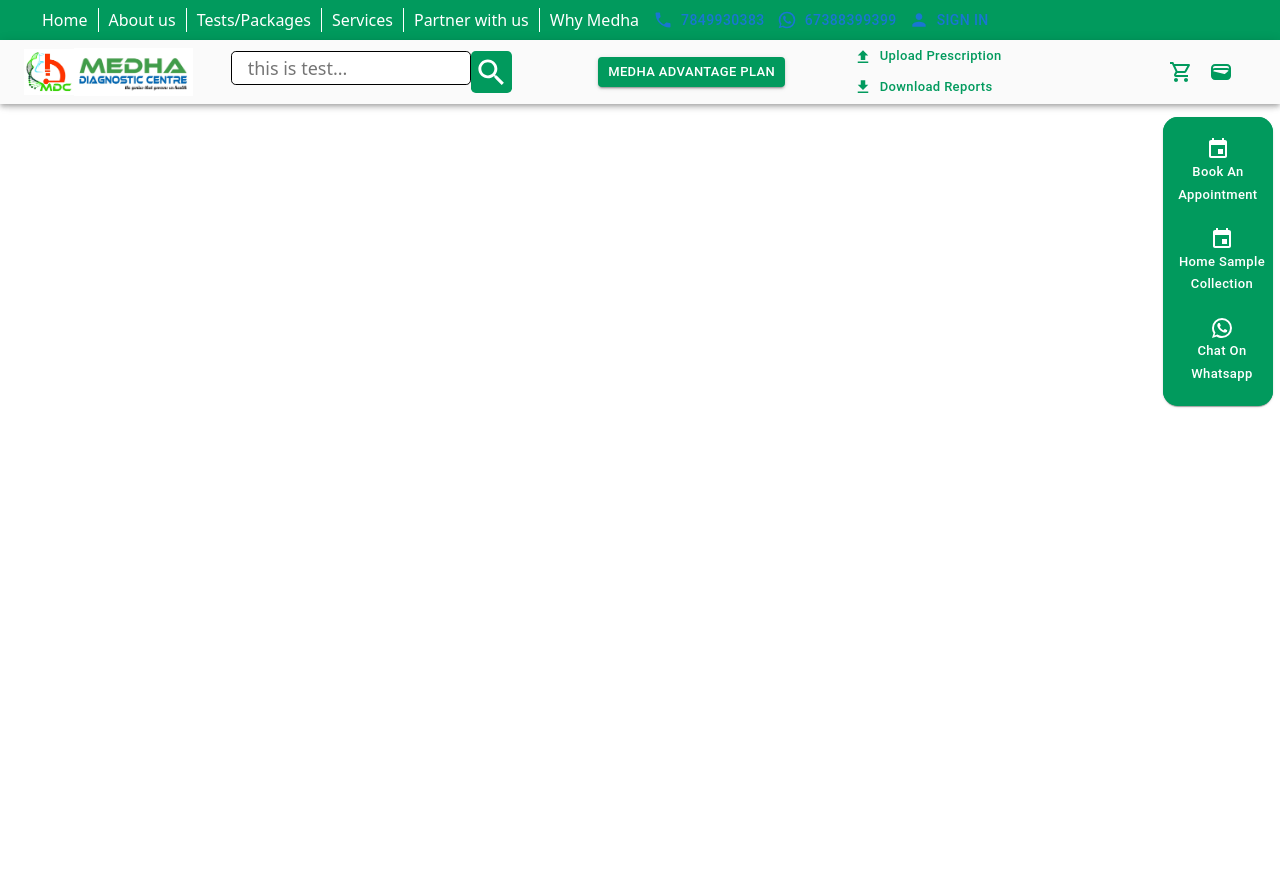
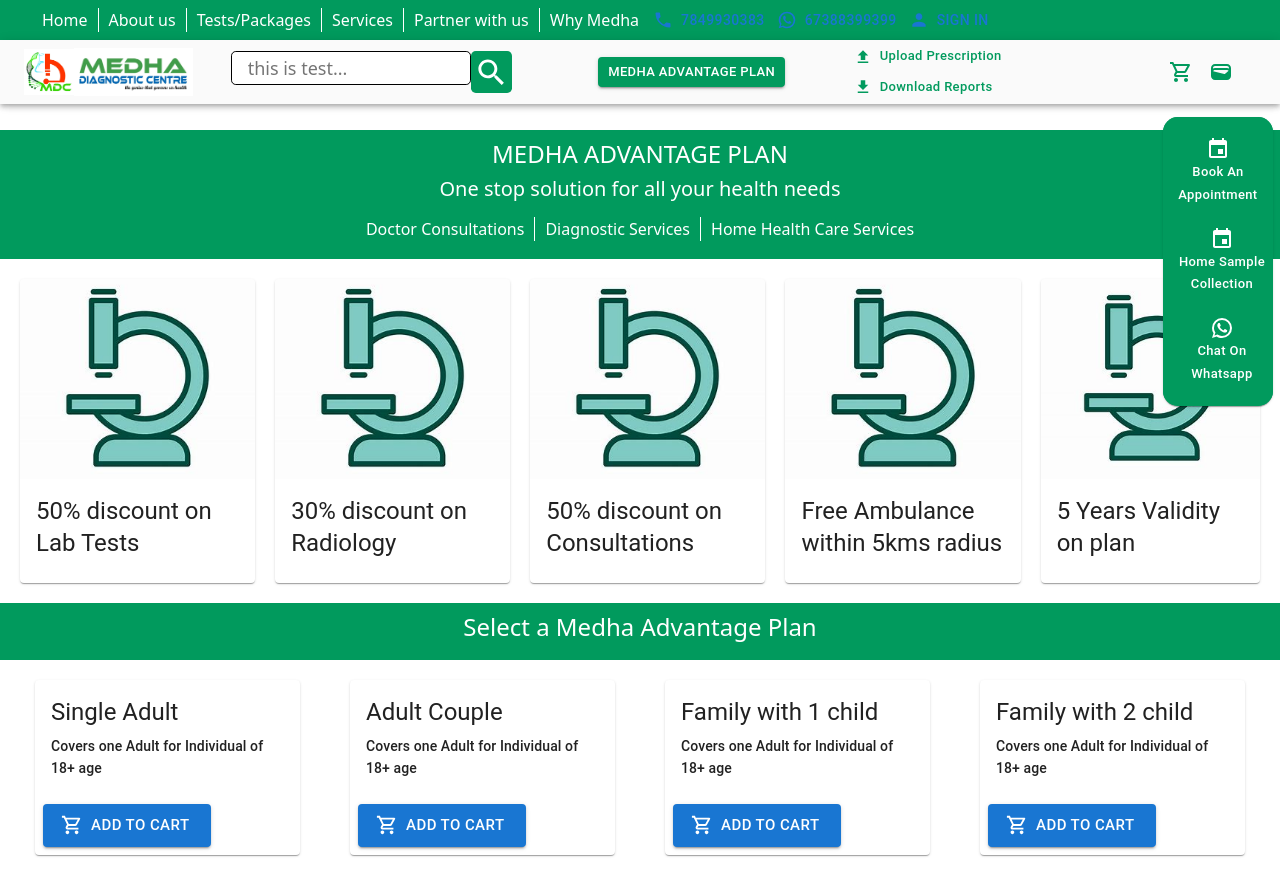
Before and after one commit to puskarthakur/medha-diagnostic-centre, a React (Create React App) app: page /plan in a window 1280 px wide. Shown: the top 896 px of the page. Before the commit the page ends 800 px from the top, so only its background shows below. Built offline with nearby package versions, Linux system fonts and the light colour scheme.

Commit message:
Medha advantage plan

```diff
--- /dev/null
+++ b/src/Advantage.js
@@ -0,0 +1,59 @@
+import React from "react";
+import Featurecard from "./Featurecard";
+import Plancard from './Plancard'
+import OIP from './images/OIP.jpeg'
+import MEDHA_PLAN from './Constants'
+import './styles/Advantage.css'
+
+export default function Advantage() {
+
+
+    return(
+        <div  style={{ position: 'relative', top: '90px', paddingBottom:"40px" }}>
+            <div className=" heading">
+
+
+            <h4  >MEDHA ADVANTAGE PLAN</h4>
+         <h5  >One stop solution for all your health needs</h5>
+         <div id="menu">
+      <ul className='plan-bar'>
+          <li> Doctor Consultations</li>
+          <li> Diagnostic Services</li>
+          <li> Home Health Care Services</li>
+          <ul/>
+
+      </ul>
+    </div>
+    </div>
+
+
+
+         <div className="featutre-cards">
+
+                        <Featurecard image={OIP} content=" 50% discount on Lab Tests" ></Featurecard>
+                        <Featurecard image={OIP} content=" 30% discount on Radiology" ></Featurecard>
+                        <Featurecard image={OIP} content=" 50% discount on Consultations" ></Featurecard>
+                        <Featurecard image={OIP} content="Free Ambulance within  5kms radius" ></Featurecard>
+                        <Featurecard image={OIP} content="5 Years Validity on plan" ></Featurecard>
+
+        </div>
+        <div className=" heading">
+        <h4 className="center" >Select a Medha Advantage Plan</h4>
+        </div>
+
+
+        <div className="featutre-cards">
+
+        {MEDHA_PLAN.map((plan) => (
+          <Plancard title={plan.title} content={plan.content} key={plan.title} />
+
+        ))}
+
+
+
+
+        </div>
+
+        </div>
+    )
+}
--- a/src/App.css
+++ b/src/App.css
@@ -55,3 +55,13 @@
 .css-nxo287-MuiInputBase-input-MuiOutlinedInput-input {
     height: 0.4375em !important;
 }
+
+.featutre-cards {
+    display: flex;
+    flex-direction: row;
+    padding: 10px;
+}
+
+.center {
+    text-align: center;
+}
--- a/src/App.js
+++ b/src/App.js
@@ -8,6 +8,8 @@
 import Home from './Home';
 import Appointment from './Appointment';
 import Sample from './Sample';
+import Upload from './Upload';
+import Advantage from './Advantage';
 
 
 function App() {
@@ -20,6 +22,8 @@
         <Route path="/home" element={<Home/>}></Route>
         <Route path="/appoint" element={<Appointment/>}></Route>
         <Route path="/sample" element={<Sample/>}></Route>
+        <Route path="/upload" element={<Upload/>}></Route>
+        <Route path="/plan" element={<Advantage/>}></Route>
       </Routes>
     </div>
   );
--- /dev/null
+++ b/src/Constants.js
@@ -0,0 +1,19 @@
+const MEDHA_PLAN = [
+    {
+        title:"Single Adult",
+        content:"Covers one Adult for Individual of 18+ age"
+    },
+    {
+        title:"Adult Couple",
+        content:"Covers one Adult for Individual of 18+ age"
+    },
+    {
+        title:"Family with 1 child",
+        content:"Covers one Adult for Individual of 18+ age"
+    },
+    {
+        title:"Family with 2 child",
+        content:"Covers one Adult for Individual of 18+ age"
+    }
+]
+export default MEDHA_PLAN;
--- /dev/null
+++ b/src/Featurecard.js
@@ -0,0 +1,29 @@
+import React from "react";
+import Card from '@mui/material/Card';
+import CardContent from '@mui/material/CardContent';
+import CardMedia from '@mui/material/CardMedia';
+import Typography from '@mui/material/Typography';
+import { CardActionArea } from '@mui/material';
+
+export default function Featurecard(props) {
+    return (
+        <div style={{padding: '10px'}}>
+<Card sx={{ maxWidth: 300 }}>
+      <CardActionArea>
+        <CardMedia
+          component="img"
+          height="200"
+          width="120"
+          image={props.image}
+          alt="green iguana"
+        />
+        <CardContent>
+          <Typography gutterBottom variant="h5" component="div">
+         {props.content}
+          </Typography>
+        </CardContent>
+      </CardActionArea>
+    </Card>
+        </div>
+    )
+}
--- a/src/Header.js
+++ b/src/Header.js
@@ -13,6 +13,7 @@
 import { Search } from './Search';
 import UploadIcon from '@mui/icons-material/Upload';
 import DownloadIcon from '@mui/icons-material/Download';
+import { useNavigate } from 'react-router-dom';
 
 
 const StyledAppbar = styled(AppBar)(({ theme }) => ({
@@ -54,7 +55,9 @@
 // }));
 
 
-export default function header() {
+export default function Header() {
+
+    const navigate = useNavigate()
     return (
 
             <StyledAppbar position="fixed" sx={{top:'40px'}}>
@@ -68,7 +71,7 @@
                             <Search></Search>
                         </Grid>
                         <Grid item md={3} sx={{ display: 'flex', justifyContent: 'center' }}>
-                            <Button size="small" variant='contained' className='btn'>MEDHA ADVANTAGE PLAN</Button>
+                            <Button size="small" variant='contained' className='btn' onClick={()=>navigate('/plan')}>MEDHA ADVANTAGE PLAN</Button>
                         </Grid>
 
 
--- /dev/null
+++ b/src/Plancard.js
@@ -0,0 +1,27 @@
+import React from "react";
+import Card from '@mui/material/Card';
+import CardActions from '@mui/material/CardActions';
+import CardContent from '@mui/material/CardContent';
+import Button from '@mui/material/Button';
+import Typography from '@mui/material/Typography';
+import ShoppingCartOutlinedIcon from '@mui/icons-material/ShoppingCartOutlined';
+
+export default function Featurecard(props) {
+    return (
+        <div style={{padding: '10px 25px'}}>
+ <Card sx={{ maxWidth: 350 }}>
+      <CardContent >
+        <Typography gutterBottom variant="h5"  component="div">
+        {props.title}
+        </Typography>
+        <Typography variant="subtitle2"  >
+        {props.content}
+        </Typography>
+      </CardContent>
+      <CardActions>
+        <Button size="large" variant="contained" startIcon={<ShoppingCartOutlinedIcon />}>Add to Cart</Button>
+      </CardActions>
+    </Card>
+        </div>
+    )
+}
--- a/src/StaticCard.js
+++ b/src/StaticCard.js
@@ -24,6 +24,7 @@
                     <Button size="small"  variant="text"  className="verticalText-btn"  onClick={()=> navigate('/appoint')}><EventIcon/>Book an <br></br> Appointment</Button>
                     <Button size="small"  variant="text"  className="verticalText-btn" onClick={()=> navigate('/sample')}><EventIcon/>Home Sample <br></br> Collection</Button>
                     <Button size="small"  variant="text"  className="verticalText-btn" onClick={redirect} ><WhatsAppIcon/>Chat on<br></br> Whatsapp</Button>
+
                 </CardActions>
             </Card>
 
--- /dev/null
+++ b/src/Upload.js
@@ -0,0 +1,9 @@
+import React from "react";
+
+export default function Upload() {
+    return(
+        <div>
+            <div style={{backgroundColor: 'green'}}></div>
+        </div>
+    )
+}
--- /dev/null
+++ b/src/styles/Advantage.css
@@ -0,0 +1,21 @@
+.plan-bar{
+    display: flex;
+    flex-direction: row;
+    align-items: center;
+    height: 40px;
+    list-style: none;
+    margin: 0rem !important;justify-content: center;
+}
+
+#menu li{
+    display: inline;
+    padding: 0 10px;
+    border-left: solid 1px white;
+    color: white;
+  }
+  .heading {
+    background-color:#019a5d ;
+    text-align: center;
+    color: white;
+    padding: 10px;
+  }
```
Also changed, not shown: src/images/OIP.jpeg (added).
